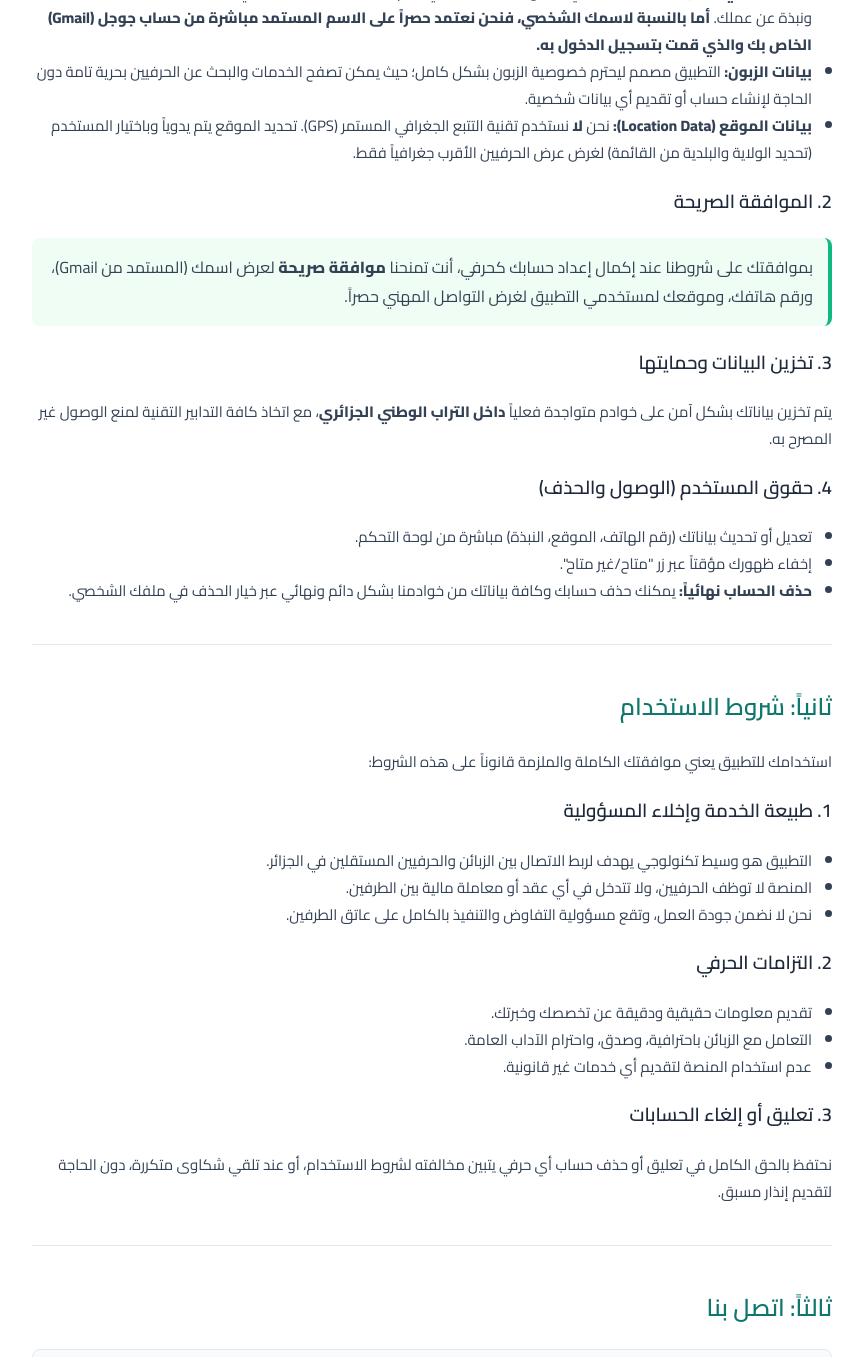
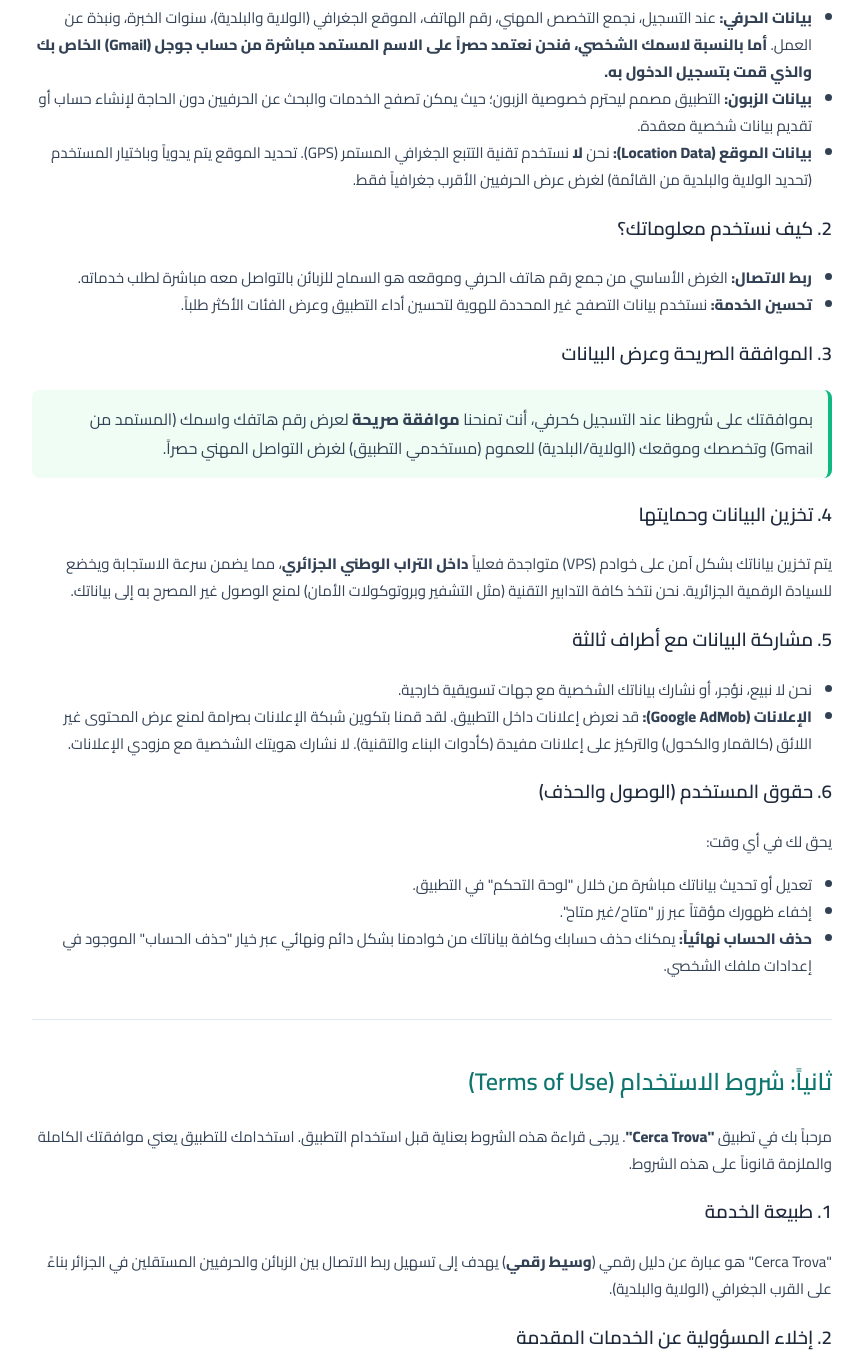
Before and after one commit to cercatrovacommunity-ctrl/cerca-trova-policy, a plain HTML site: page index.html in a window 1280 px wide. Shown: the part 510-1867 px from the top of the page, without its empty margins (208-1071 px from the left). Drawn offline with Linux system fonts and the light colour scheme.

Commit message:
Revise privacy policy and terms of use content
Updated privacy policy and terms of use sections with additional details and clarifications.

```diff
--- a/index.html
+++ b/index.html
@@ -83,52 +83,82 @@
         <span style="color: #64748B;">تاريخ التحديث: 16 نوفمبر 2026</span>
     </div>
 
-    <h2>أولاً: سياسة الخصوصية</h2>
-    <p>نحن في منصة <strong>"Cerca Trova"</strong> نولي أهمية قصوى لخصوصية مستخدمينا (الحرفيين والزبائن). توضح هذه السياسة كيفية جمعنا للمعلومات، واستخدامها، وحمايتها، وفقاً للقانون الجزائري (القانون 18-07).</p>
+    <h2>أولاً: سياسة الخصوصية (Privacy Policy)</h2>
+    <p>نحن في منصة <strong>"Cerca Trova"</strong> (المشار إليها بـ "التطبيق"، "نحن"، أو "المنصة") نولي أهمية قصوى لخصوصية مستخدمينا (الحرفيين والزبائن). توضح سياسة الخصوصية هذه كيفية جمعنا للمعلومات، استخدامها، وحمايتها، وذلك بما يتوافق مع القوانين المعمول بها في الجمهورية الجزائرية الديمقراطية الشعبية، وتحديداً القانون 18-07 المتعلق بحماية المعطيات ذات الطابع الشخصي.</p>
 
     <h3>1. المعلومات التي نجمعها</h3>
     <ul>
-        <li><strong>بيانات الحرفي:</strong> عند إعداد حسابك كحرفي، نجمع تخصصك المهني، رقم هاتفك، موقعك الجغرافي (الولاية والبلدية)، سنوات خبرتك، ونبذة عن عملك. <strong>أما بالنسبة لاسمك الشخصي، فنحن نعتمد حصراً على الاسم المستمد مباشرة من حساب جوجل (Gmail) الخاص بك والذي قمت بتسجيل الدخول به.</strong></li>
-        <li><strong>بيانات الزبون:</strong> التطبيق مصمم ليحترم خصوصية الزبون بشكل كامل؛ حيث يمكن تصفح الخدمات والبحث عن الحرفيين بحرية تامة دون الحاجة لإنشاء حساب أو تقديم أي بيانات شخصية.</li>
+        <li><strong>بيانات الحرفي:</strong> عند التسجيل، نجمع التخصص المهني، رقم الهاتف، الموقع الجغرافي (الولاية والبلدية)، سنوات الخبرة، ونبذة عن العمل. <strong>أما بالنسبة لاسمك الشخصي، فنحن نعتمد حصراً على الاسم المستمد مباشرة من حساب جوجل (Gmail) الخاص بك والذي قمت بتسجيل الدخول به.</strong></li>
+        <li><strong>بيانات الزبون:</strong> التطبيق مصمم ليحترم خصوصية الزبون؛ حيث يمكن تصفح الخدمات والبحث عن الحرفيين دون الحاجة لإنشاء حساب أو تقديم بيانات شخصية معقدة.</li>
         <li><strong>بيانات الموقع (Location Data):</strong> نحن <strong>لا</strong> نستخدم تقنية التتبع الجغرافي المستمر (GPS). تحديد الموقع يتم يدوياً وباختيار المستخدم (تحديد الولاية والبلدية من القائمة) لغرض عرض الحرفيين الأقرب جغرافياً فقط.</li>
     </ul>
 
-    <h3>2. الموافقة الصريحة</h3>
+    <h3>2. كيف نستخدم معلوماتك؟</h3>
+    <ul>
+        <li><strong>ربط الاتصال:</strong> الغرض الأساسي من جمع رقم هاتف الحرفي وموقعه هو السماح للزبائن بالتواصل معه مباشرة لطلب خدماته.</li>
+        <li><strong>تحسين الخدمة:</strong> نستخدم بيانات التصفح غير المحددة للهوية لتحسين أداء التطبيق وعرض الفئات الأكثر طلباً.</li>
+    </ul>
+
+    <h3>3. الموافقة الصريحة وعرض البيانات</h3>
     <div class="highlight">
-        بموافقتك على شروطنا عند إكمال إعداد حسابك كحرفي، أنت تمنحنا <strong>موافقة صريحة</strong> لعرض اسمك (المستمد من Gmail)، ورقم هاتفك، وموقعك لمستخدمي التطبيق لغرض التواصل المهني حصراً.
+        بموافقتك على شروطنا عند التسجيل كحرفي، أنت تمنحنا <strong>موافقة صريحة</strong> لعرض رقم هاتفك واسمك (المستمد من Gmail) وتخصصك وموقعك (الولاية/البلدية) للعموم (مستخدمي التطبيق) لغرض التواصل المهني حصراً.
     </div>
 
-    <h3>3. تخزين البيانات وحمايتها</h3>
-    <p>يتم تخزين بياناتك بشكل آمن على خوادم متواجدة فعلياً <strong>داخل التراب الوطني الجزائري</strong>، مع اتخاذ كافة التدابير التقنية لمنع الوصول غير المصرح به.</p>
+    <h3>4. تخزين البيانات وحمايتها</h3>
+    <p>يتم تخزين بياناتك بشكل آمن على خوادم (VPS) متواجدة فعلياً <strong>داخل التراب الوطني الجزائري</strong>، مما يضمن سرعة الاستجابة ويخضع للسيادة الرقمية الجزائرية. نحن نتخذ كافة التدابير التقنية (مثل التشفير وبروتوكولات الأمان) لمنع الوصول غير المصرح به إلى بياناتك.</p>
 
-    <h3>4. حقوق المستخدم (الوصول والحذف)</h3>
+    <h3>5. مشاركة البيانات مع أطراف ثالثة</h3>
     <ul>
-        <li>تعديل أو تحديث بياناتك (رقم الهاتف، الموقع، النبذة) مباشرة من لوحة التحكم.</li>
+        <li>نحن لا نبيع، نؤجر، أو نشارك بياناتك الشخصية مع جهات تسويقية خارجية.</li>
+        <li><strong>الإعلانات (Google AdMob):</strong> قد نعرض إعلانات داخل التطبيق. لقد قمنا بتكوين شبكة الإعلانات بصرامة لمنع عرض المحتوى غير اللائق (كالقمار والكحول) والتركيز على إعلانات مفيدة (كأدوات البناء والتقنية). لا نشارك هويتك الشخصية مع مزودي الإعلانات.</li>
+    </ul>
+
+    <h3>6. حقوق المستخدم (الوصول والحذف)</h3>
+    <p>يحق لك في أي وقت:</p>
+    <ul>
+        <li>تعديل أو تحديث بياناتك مباشرة من خلال "لوحة التحكم" في التطبيق.</li>
         <li>إخفاء ظهورك مؤقتاً عبر زر "متاح/غير متاح".</li>
-        <li><strong>حذف الحساب نهائياً:</strong> يمكنك حذف حسابك وكافة بياناتك من خوادمنا بشكل دائم ونهائي عبر خيار الحذف في ملفك الشخصي.</li>
+        <li><strong>حذف الحساب نهائياً:</strong> يمكنك حذف حسابك وكافة بياناتك من خوادمنا بشكل دائم ونهائي عبر خيار "حذف الحساب" الموجود في إعدادات ملفك الشخصي.</li>
     </ul>
 
     <hr style="border: 0; border-top: 1px solid #E2E8F0; margin: 40px 0;">
 
-    <h2>ثانياً: شروط الاستخدام</h2>
-    <p>استخدامك للتطبيق يعني موافقتك الكاملة والملزمة قانوناً على هذه الشروط:</p>
+    <h2>ثانياً: شروط الاستخدام (Terms of Use)</h2>
+    <p>مرحباً بك في تطبيق <strong>"Cerca Trova"</strong>. يرجى قراءة هذه الشروط بعناية قبل استخدام التطبيق. استخدامك للتطبيق يعني موافقتك الكاملة والملزمة قانوناً على هذه الشروط.</p>
 
-    <h3>1. طبيعة الخدمة وإخلاء المسؤولية</h3>
+    <h3>1. طبيعة الخدمة</h3>
+    <p>"Cerca Trova" هو عبارة عن دليل رقمي (<strong>وسيط رقمي</strong>) يهدف إلى تسهيل ربط الاتصال بين الزبائن والحرفيين المستقلين في الجزائر بناءً على القرب الجغرافي (الولاية والبلدية).</p>
+
+    <h3>2. إخلاء المسؤولية عن الخدمات المقدمة</h3>
     <ul>
-        <li>التطبيق هو وسيط تكنولوجي يهدف لربط الاتصال بين الزبائن والحرفيين المستقلين في الجزائر.</li>
-        <li>المنصة لا توظف الحرفيين، ولا تتدخل في أي عقد أو معاملة مالية بين الطرفين.</li>
-        <li>نحن لا نضمن جودة العمل، وتقع مسؤولية التفاوض والتنفيذ بالكامل على عاتق الطرفين.</li>
+        <li>المنصة لا توظف الحرفيين، ولا تعتبر طرفاً في أي عقد، اتفاق، أو معاملة مالية تتم بين الزبون والحرفي.</li>
+        <li>نحن لا نضمن جودة العمل، التزام الحرفي بالوقت، أو مصداقية الزبون عند الدفع. تقع مسؤولية التفاوض، الاتفاق على السعر، وتنفيذ العمل بالكامل على عاتق الطرفين.</li>
+        <li>المنصة غير مسؤولة قانونياً عن أي أضرار مادية، جسدية، أو نزاعات قد تنشأ بين الزبون والحرفي.</li>
     </ul>
 
-    <h3>2. التزامات الحرفي</h3>
+    <h3>3. التزامات الحرفي (مقدم الخدمة)</h3>
+    <p>بإنشائك لحساب حرفي، فإنك تتعهد بما يلي:</p>
     <ul>
-        <li>تقديم معلومات حقيقية ودقيقة عن تخصصك وخبرتك.</li>
-        <li>التعامل مع الزبائن باحترافية، وصدق، واحترام الآداب العامة.</li>
-        <li>عدم استخدام المنصة لتقديم أي خدمات غير قانونية.</li>
+        <li>تقديم معلومات حقيقية ودقيقة عن هويتك، تخصصك، وخبرتك.</li>
+        <li>استخدام رقم هاتف خاص بك وفعال.</li>
+        <li>التعامل مع الزبائن باحترافية، صدق، واحترام الآداب العامة.</li>
+        <li>عدم استخدام المنصة لتقديم أي خدمات غير قانونية أو مخالفة للتشريع الجزائري.</li>
     </ul>
 
-    <h3>3. تعليق أو إلغاء الحسابات</h3>
-    <p>نحتفظ بالحق الكامل في تعليق أو حذف حساب أي حرفي يتبين مخالفته لشروط الاستخدام، أو عند تلقي شكاوى متكررة، دون الحاجة لتقديم إنذار مسبق.</p>
+    <h3>4. التزامات الزبون (المستخدم)</h3>
+    <ul>
+        <li>استخدام المنصة للبحث عن خدمات حقيقية وشرعية.</li>
+        <li>احترام الحرفيين وعدم استخدام أرقام هواتفهم لأغراض الإزعاج أو المعاكسات.</li>
+    </ul>
+
+    <h3>5. الاستخدام المقبول للإعلانات</h3>
+    <p>يحتوي التطبيق على إعلانات مدمجة. يمنع منعاً باتاً استخدام برمجيات لحجب الإعلانات أو محاولة التلاعب بنظام عرض الإعلانات داخل التطبيق، حيث تعتبر هذه الإعلانات مصدر الدعم الأساسي لاستمرارية المنصة المجانية.</p>
+
+    <h3>6. تعليق أو إلغاء الحسابات</h3>
+    <p>نحتفظ بالحق الكامل، ووفقاً لتقديرنا الخاص، في تعليق أو حذف حساب أي حرفي أو مستخدم يتبين مخالفته لشروط الاستخدام، أو عند تلقي شكاوى متكررة حول سلوكه أو جودة خدماته، دون الحاجة لتقديم إنذار مسبق.</p>
+
+    <h3>7. تعديل الشروط</h3>
+    <p>نحتفظ بالحق في تعديل شروط الاستخدام في أي وقت. سيتم إشعار المستخدمين بأي تغييرات جوهرية، واستمرارك في استخدام التطبيق بعد التعديل يعتبر قبولاً بالشروط الجديدة.</p>
 
     <hr style="border: 0; border-top: 1px solid #E2E8F0; margin: 40px 0;">
 
```
